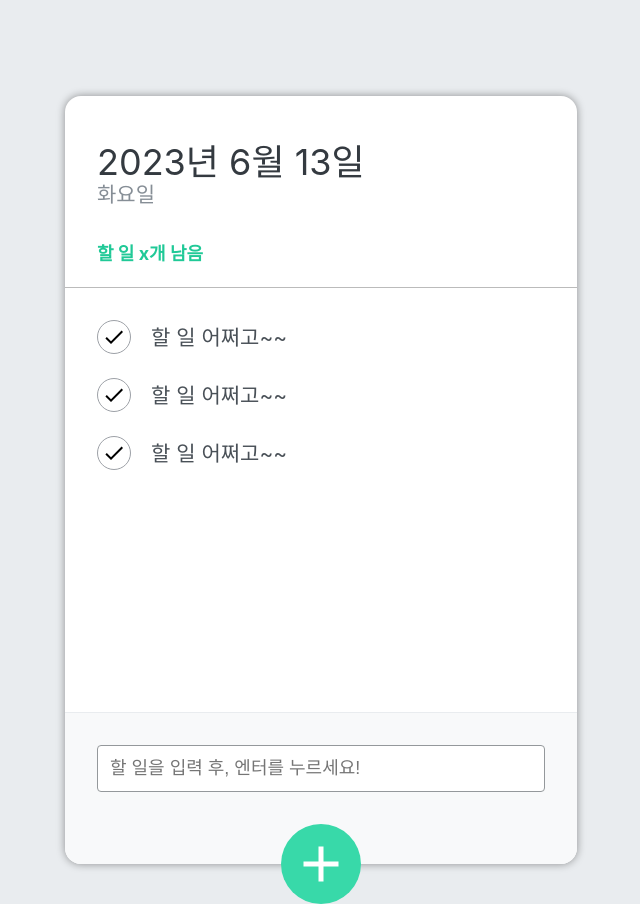
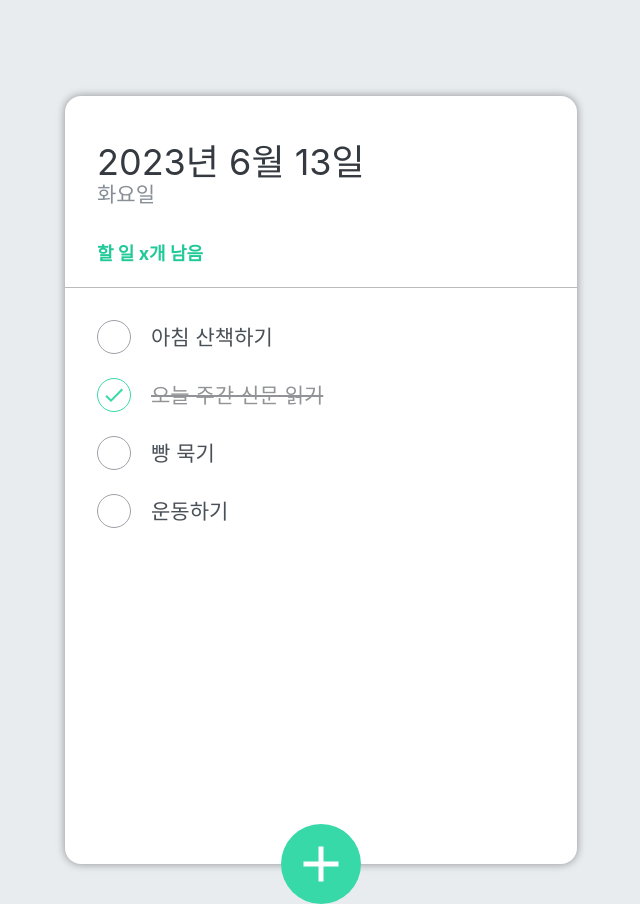
Before and after one commit to kkang3617/react-tod-app202306, a React (Create React App) app: page / in a window 1280 px wide. Shown: the whole page, without its empty margins (319-959 px from the left). Built offline with nearby package versions, Linux system fonts and the light colour scheme.

Commit message:
#5 추가목록 및 할일목록 랜더링

```diff
--- a/src/component/TodoInput.js
+++ b/src/component/TodoInput.js
@@ -1,22 +1,44 @@
-import React from 'react'
+import React, { useState } from 'react'
 import {MdAdd} from "react-icons/md"
+import cn from 'classnames';
 
 import './scss/TodoInput.scss'
 
 const TodoInput = () => {
 
+  //입력창이 열리는 여부를 표현하는 상태값
+  const [open, setOpen] = useState(false);
+
+
+  // + 버튼 클릭 시 이벤트 처리
+  const onToggle = () => {
+      setOpen(!open);
+
+  }
+
+
   return (
     <>
-        <div className='form-wrapper'>
+        {
+          open && ( <div className='form-wrapper'>
           <form className="insert-form">
               <input
                   type="text"
                   placeholder='할 일을 입력 후, 엔터를 누르세요!'
               />
           </form>
-        </div>
+        </div>)
+        }
 
-        <button className='insert-btn '>
+        {/*
+          cn() : 첫번째 파라미터는 항상 유지할 default 클래스
+                 두번째 파라미터는 논리 상태값
+                 => 논리 상태값이 true일 경우 해당 클래스 추가
+                    false일 경우 제거.
+                    {클래스이름: 논리값},
+                    클래스 이름 지정 안할 시 변수명이 클래스 이름으로 사용. open->open
+        */}
+        <button className={cn('insert-btn', {open})} onClick={onToggle}>
             <MdAdd />
         </button>
     </>
--- a/src/component/TodoItem.js
+++ b/src/component/TodoItem.js
@@ -1,15 +1,20 @@
 import React from 'react'
 import {MdDone, MdDelete} from "react-icons/md"
 
+import cn from 'classnames'
+
 import './scss/TodoItem.scss'
 
-const TodoItem = () => {
+const TodoItem = ({ item }) => {
+
+  const {id, title, done} = item;
+
   return (
     <li className='todo-list-item'>
-        <div className='check-circle'>
-            <MdDone />
+        <div className={cn('check-circle', {active:done})}>
+            {done && <MdDone/>} {/*done이 true일때 MdDone이 보임*/}
         </div>
-        <span className='text'>할 일 어쩌고~~</span>
+        <span className={cn('text', {finish:done})}>{title}</span>
         <div className="remove">
             <MdDelete />
         </div>
--- a/src/component/TodoMain.js
+++ b/src/component/TodoMain.js
@@ -3,12 +3,15 @@
 
 import './scss/TodoMain.scss'
 
-const TodoMain = () => {
+const TodoMain = ({todoList}) => {
+
+  // console.log(props.todoList);
+
   return (
     <ul className='todo-list'>
-        <TodoItem/>
-        <TodoItem/>
-        <TodoItem/>
+        {
+          todoList.map(todo => <TodoItem item={todo}/>)
+        }
     </ul>
   );
 }
--- a/src/component/TodoTemplate.js
+++ b/src/component/TodoTemplate.js
@@ -6,10 +6,35 @@
 import './scss/TodoTemplate.scss';
 
 const TodoTemplate = () => {
+
+  // 서버에 할일 목록(json)을 요청(fetch)해서 받아와야 함.
+  const todos = [
+    {
+      id : 1,
+      title: '아침 산책하기' ,
+      done: false
+    },
+    {
+      id : 2,
+      title: '오늘 주간 신문 읽기' ,
+      done: true
+    },
+    {
+      id : 3,
+      title: '빵 묵기' ,
+      done: false
+    },
+    {
+      id : 4,
+      title: '운동하기' ,
+      done: false
+    },
+  ];
+
   return (
     <div className='TodoTemplate'>
-        <TodoHeader/>
-        <TodoMain/>
+        <TodoHeader/> {/* 자식 컴포넌트들*/}
+        <TodoMain todoList={todos}/>
         <TodoInput/>
     </div>
   );
```
Lines whose indentation alone changed are shown as unchanged.
